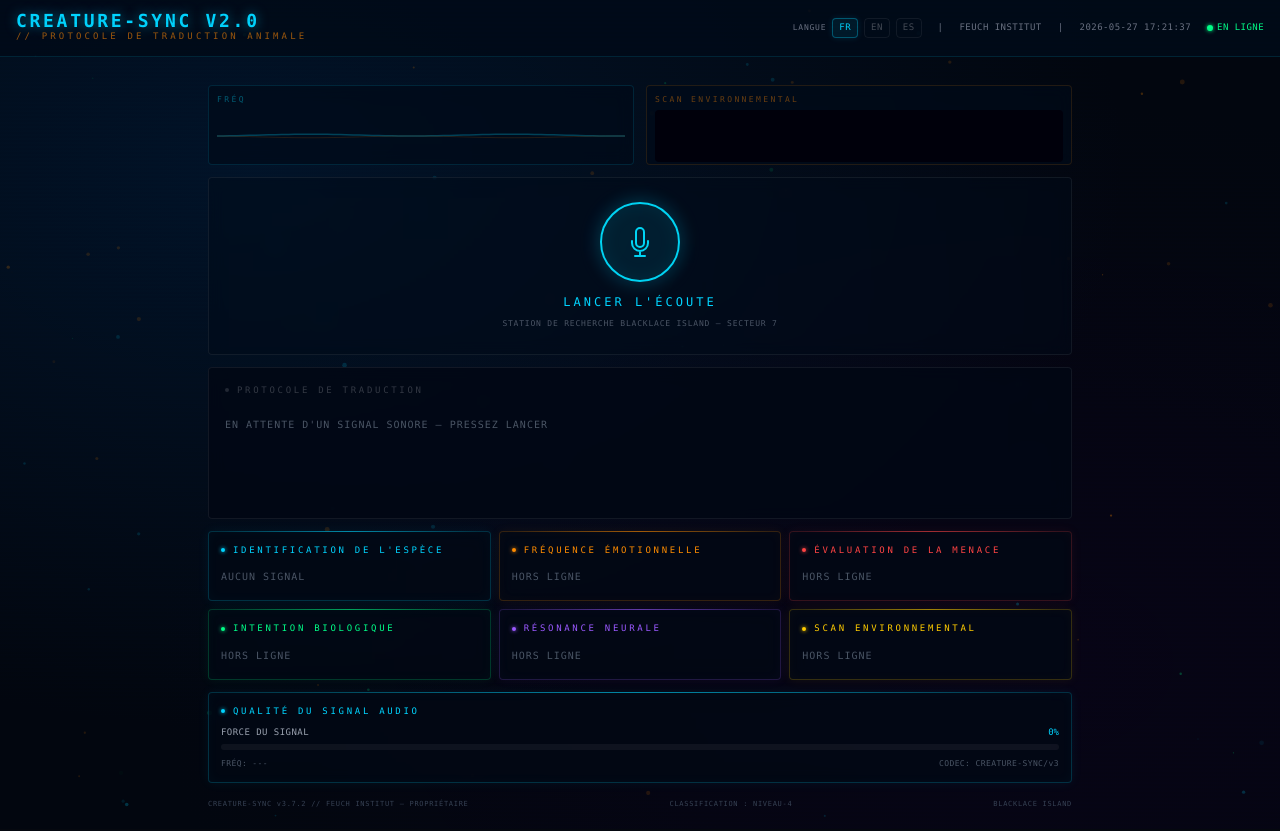
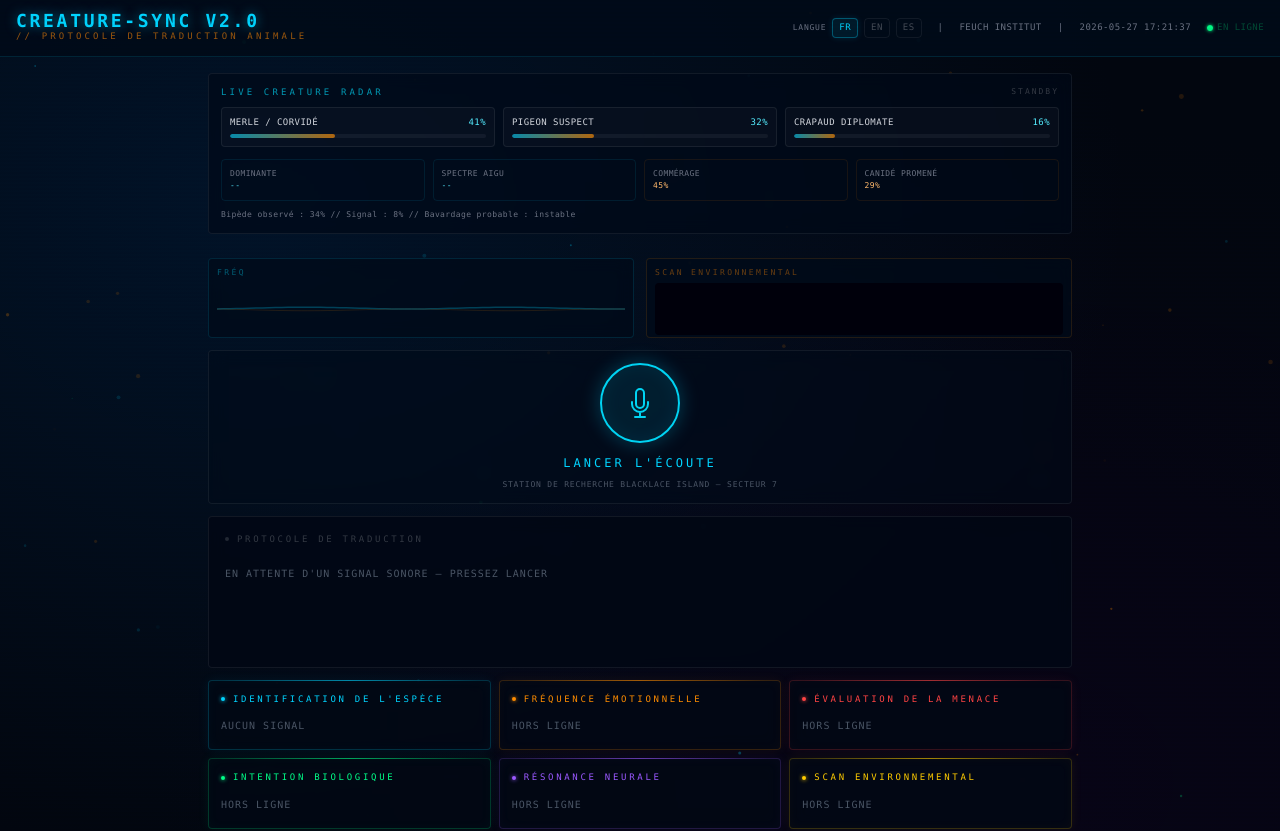
Before and after one commit to benoitlub/Creature-sync, a React (Vite) app: page / in a window 1280 px wide. Shown: the top 831 px of the page. Built offline with nearby package versions, Linux system fonts and the light colour scheme.

Commit message:
Add live signal dashboard during capture

```diff
--- a/src/pages/Home.tsx
+++ b/src/pages/Home.tsx
@@ -1,4 +1,4 @@
-import { useEffect, useState } from "react";
+import { useEffect, useMemo, useState } from "react";
 import { useAudioAnalysis } from "../hooks/useAudioAnalysis";
 import { ParticleField } from "../components/ParticleField";
 import { Waveform } from "../components/Waveform";
@@ -172,12 +172,93 @@ function Header({ glitch, lang, onLangChange }: { glitch: boolean; lang: Lang; o
   );
 }
 
+function LiveSignalDashboard({
+  active,
+  audioFeatures,
+  detectedLabel,
+  progress,
+}: {
+  active: boolean;
+  audioFeatures: any;
+  detectedLabel: string | null;
+  progress: number;
+}) {
+  const signal = Math.min(99, Math.max(4, Math.round((audioFeatures?.rms ?? 0.02) * 420)));
+  const dominant = Math.round(audioFeatures?.dominantFreq ?? 0);
+  const centroid = Math.round(audioFeatures?.spectralCentroid ?? 0);
+  const sharpness = Math.min(99, Math.max(6, Math.round((audioFeatures?.zcr ?? 0.05) * 420)));
+  const gossip = Math.min(99, Math.max(12, Math.round((audioFeatures?.flatness ?? 0.2) * 180 + sharpness * 0.45)));
+  const bipede = Math.min(99, Math.max(10, Math.round(signal * 0.55 + gossip * 0.25 + 18)));
+  const canide = Math.min(99, Math.max(8, Math.round((audioFeatures?.lowEnergyRatio ?? 0.3) * 95)));
+
+  const speciesRows = useMemo(() => {
+    const main = detectedLabel || "MERLE / CORVIDÉ";
+    return [
+      { label: main, value: Math.min(96, Math.max(38, Math.round(progress || 41))) },
+      { label: "PIGEON SUSPECT", value: Math.min(82, Math.max(18, Math.round(gossip * 0.72))) },
+      { label: "CRAPAUD DIPLOMATE", value: Math.min(76, Math.max(9, Math.round(canide * 0.55))) },
+    ];
+  }, [detectedLabel, progress, gossip, canide]);
+
+  return (
+    <div
+      className="rounded border p-3 backdrop-blur-sm"
+      style={{ borderColor: active ? "#00d4ff44" : "#ffffff11", background: "rgba(0,10,25,0.68)" }}
+    >
+      <div className="flex items-center justify-between mb-2">
+        <div className="text-[9px] font-mono tracking-[0.35em] uppercase text-cyan-400/70">Live creature radar</div>
+        <div className="text-[8px] font-mono tracking-[0.25em] uppercase" style={{ color: active ? "#00ff88" : "#ffffff33" }}>
+          {active ? "CHANNEL OPEN" : "STANDBY"}
+        </div>
+      </div>
+
+      <div className="grid grid-cols-1 sm:grid-cols-3 gap-2 mb-3">
+        {speciesRows.map(row => (
+          <div key={row.label} className="rounded border px-2 py-2" style={{ borderColor: "#ffffff12", background: "rgba(255,255,255,0.025)" }}>
+            <div className="flex justify-between text-[9px] font-mono tracking-wider mb-1">
+              <span className="text-gray-300 truncate">{row.label}</span>
+              <span className="text-cyan-300">{row.value}%</span>
+            </div>
+            <div className="h-1 rounded-full bg-white/5 overflow-hidden">
+              <div className="h-full rounded-full transition-all duration-300" style={{ width: `${row.value}%`, background: "linear-gradient(90deg,#00d4ff99,#ff8c00aa)" }} />
+            </div>
+          </div>
+        ))}
+      </div>
+
+      <div className="grid grid-cols-2 sm:grid-cols-4 gap-2 text-[8px] font-mono tracking-wider">
+        <div className="rounded border p-2" style={{ borderColor: "#00d4ff18" }}>
+          <div className="text-gray-500 uppercase">Dominante</div>
+          <div className="text-cyan-300">{dominant ? `${dominant} Hz` : "--"}</div>
+        </div>
+        <div className="rounded border p-2" style={{ borderColor: "#00d4ff18" }}>
+          <div className="text-gray-500 uppercase">Spectre aigu</div>
+          <div className="text-cyan-300">{centroid ? `${centroid} Hz` : "--"}</div>
+        </div>
+        <div className="rounded border p-2" style={{ borderColor: "#ff8c0018" }}>
+          <div className="text-gray-500 uppercase">Commérage</div>
+          <div className="text-orange-300">{gossip}%</div>
+        </div>
+        <div className="rounded border p-2" style={{ borderColor: "#ff8c0018" }}>
+          <div className="text-gray-500 uppercase">Canidé promené</div>
+          <div className="text-orange-300">{canide > 60 ? "CRITIQUE" : `${canide}%`}</div>
+        </div>
+      </div>
+
+      <div className="mt-2 text-[8px] font-mono text-gray-500 tracking-wider">
+        Bipède observé : {bipede}% // Signal : {signal}% // Bavardage probable : {gossip > 65 ? "élevé" : "instable"}
+      </div>
+    </div>
+  );
+}
+
 export default function Home() {
   const {
     state,
     crypticMessage,
     waveformData,
     spectrogramData,
+    audioFeatures,
     detectedLabel,
     lang,
     setLang,
@@ -202,6 +283,13 @@ export default function Home() {
       <Header glitch={state.glitchActive} lang={lang} onLangChange={setLang} />
 
       <main className="relative flex-1 flex flex-col gap-3 p-3 sm:p-4 max-w-4xl mx-auto w-full" style={{ zIndex: 2 }}>
+
+        <LiveSignalDashboard
+          active={state.isListening || state.isAnalyzing}
+          audioFeatures={audioFeatures || state.audioFeatures}
+          detectedLabel={detectedLabel || state.detectedSpecies}
+          progress={state.scanProgress}
+        />
 
         {/* Cryptic ticker */}
         <div className="flex justify-center">
@@ -248,7 +336,7 @@ export default function Home() {
 
         {/* Mic button + main CTA */}
         <div
-          className="rounded border flex flex-col items-center justify-center gap-2 py-6 backdrop-blur-sm"
+          className="rounded border flex flex-col items-center justify-center gap-2 py-3 backdrop-blur-sm"
           style={{ borderColor: "#ffffff11", background: "rgba(0,10,25,0.5)" }}
         >
           <MicButton
@@ -261,15 +349,15 @@ export default function Home() {
             lang={lang}
           />
           <div className="text-[8px] font-mono text-gray-600 tracking-widest">
-            {t.station}
+            {state.isListening ? "CANAL OUVERT // STOP POUR FIGER" : t.station}
           </div>
         </div>
 
         {/* Progress bar during analysis */}
-        {state.isAnalyzing && (
+        {(state.isAnalyzing || state.isListening) && (
           <div className="space-y-1">
             <div className="flex justify-between text-[8px] font-mono text-gray-500 tracking-wider">
-              <span>{t.bioacoustic}</span>
+              <span>{state.isListening ? "CAPTATION CONTINUE" : t.bioacoustic}</span>
               <span>{Math.floor(state.scanProgress)}%</span>
             </div>
             <div className="h-0.5 rounded-full bg-white/5 overflow-hidden">
```
